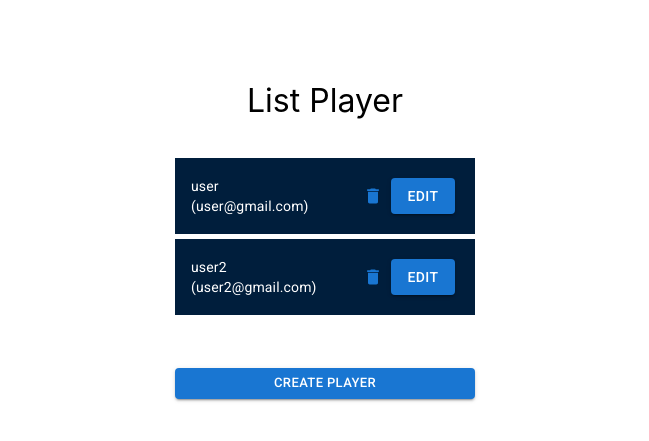
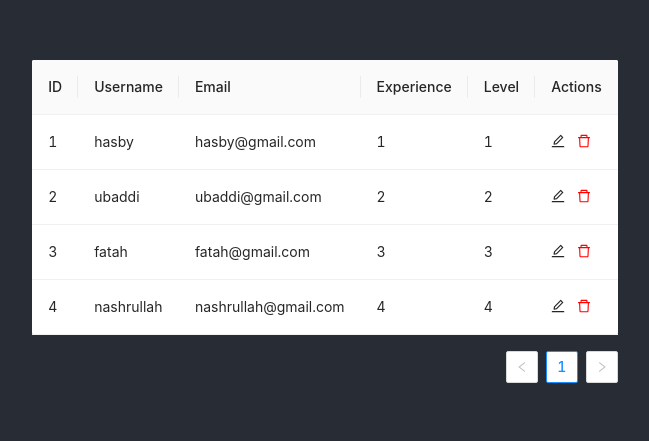
Before and after one commit to hsbysddq/RESTful-API, a React (Create React App) app in the folder client/: page / in a window 1280 px wide. Shown: the part 171-612 px from the top of the page, without its empty margins (315-964 px from the left). Built offline with nearby package versions, Linux system fonts and the light colour scheme.

Commit message:
resolve and complate edit funcion

```diff
--- a/client/public/index.html
+++ b/client/public/index.html
@@ -15,14 +15,6 @@
       user's mobile device or desktop. See https://developers.google.com/web/fundamentals/web-app-manifest/
     -->
     <link rel="manifest" href="%PUBLIC_URL%/manifest.json" />
-    <link
-      rel="stylesheet"
-      href="https://fonts.googleapis.com/css?family=Roboto:300,400,500,700&display=swap"
-    />
-    <link
-      rel="stylesheet"
-      href="https://fonts.googleapis.com/icon?family=Material+Icons"
-    />
     <!--
       Notice the use of %PUBLIC_URL% in the tags above.
       It will be replaced with the URL of the `public` folder during the build.
--- /dev/null
+++ b/client/src/App.css
@@ -0,0 +1,38 @@
+.App {
+  text-align: center;
+}
+
+.App-logo {
+  height: 40vmin;
+  pointer-events: none;
+}
+
+@media (prefers-reduced-motion: no-preference) {
+  .App-logo {
+    animation: App-logo-spin infinite 20s linear;
+  }
+}
+
+.App-header {
+  background-color: #282c34;
+  min-height: 100vh;
+  display: flex;
+  flex-direction: column;
+  align-items: center;
+  justify-content: center;
+  font-size: calc(10px + 2vmin);
+  color: white;
+}
+
+.App-link {
+  color: #61dafb;
+}
+
+@keyframes App-logo-spin {
+  from {
+    transform: rotate(0deg);
+  }
+  to {
+    transform: rotate(360deg);
+  }
+}
--- a/client/src/App.js
+++ b/client/src/App.js
@@ -1,80 +1,176 @@
-import React, { useState } from 'react';
-import {BrowserRouter, Routes, Route} from "react-router-dom";
-import Home from "./pages/home.page";
-import { Edit } from "./pages/edit.page";
-import { Player } from "./pages/player.page";
+import 'antd/dist/antd.css';
+import './App.css';
+import { Button, Table, Modal, Input } from 'antd';
+import { useState } from 'react';
+import { EditOutlined, DeleteOutlined } from '@ant-design/icons'
 
-const App = () => {
+function App() {
+  const [isEditing, setIsEditing] = useState(false)
+  const [editingPlayer, setEditingPlayer] = useState(null)
   const [players, setPlayers] = useState([
     {
       id: 1,
-      username: 'user',
-      email: 'user@gmail.com',
-      password: 'Katasandi1'
+      username: 'hasby',
+      email: 'hasby@gmail.com',
+      experience: '1',
+      level: '1'
     },
     {
       id: 2,
-      username: 'user2',
-      email: 'user2@gmail.com',
-      password: 'Katasandi12'
-    }
+      username: 'ubaddi',
+      email: 'ubaddi@gmail.com',
+      experience: '2',
+      level: '2'
+    },
+    {
+      id: 3,
+      username: 'fatah',
+      email: 'fatah@gmail.com',
+      experience: '3',
+      level: '3'
+    },
+    {
+      id: 4,
+      username: 'nashrullah',
+      email: 'nashrullah@gmail.com',
+      experience: '4',
+      level: '4'
+    },
   ])
-  const [tmpPlayer, setTmpPlayer] = useState({
-    username: '',
-    email: '',
-    password: ''
-  })
 
-  const onCreate = () => {
-    setPlayers([
-      ...players,
-      {
-        id: Date.now(),
-        username: tmpPlayer.username,
-        email: tmpPlayer.email,
-        password: tmpPlayer.password
+  const columns = [
+    {
+      key: '1',
+      title: 'ID',
+      dataIndex: 'id'
+    },
+    {
+      key: '2',
+      title: 'Username',
+      dataIndex: 'username'
+    },
+    {
+      key: '3',
+      title: 'Email',
+      dataIndex: 'email'
+    },
+    {
+      key: '4',
+      title: 'Experience',
+      dataIndex: 'experience'
+    },
+    {
+      key: '5',
+      title: 'Level',
+      dataIndex: 'level'
+    },
+    {
+      key: '6',
+      title: 'Actions',
+      render: (record) => {
+        return (
+        <>
+          <EditOutlined
+            onClick={ () => {
+              onEditPlayer(record);
+            }}
+          />
+
+          <DeleteOutlined
+            onClick={ () => {
+              onDeletePlayer(record)
+            }}
+            style={{ color: "red", marginLeft: 12 }}
+          />
+        </>
+        );
+      },
+    },
+  ];
+
+  const onDeletePlayer = (record) => {
+    Modal.confirm({
+      title: 'Are you sure, you want to delete player',
+      okText: 'Yes',
+      okType: 'danger',
+      onOk:() => {
+        setPlayers( (pre) => {
+          return pre.filter(player => player.id != record.id);
+        });
       }
-    ])
-    setTmpPlayer({
-      username: '',
-      email: '',
-      password: ''
     })
+
+  };
+
+  const onEditPlayer = (record) => {
+    setIsEditing(true);
+    setEditingPlayer({...record})
+  };
+
+  const resetEditing = () => {
+    setIsEditing(false);
+    setEditingPlayer(null)
   }
 
-  const onDelete = (id) => (e) => {
-    const newPlayers = [...players].filter(player => player.id !== id)
-    setPlayers(newPlayers)
-  }
+  return (
+    <div className="App">
+      <header className="App-header">
+        <Table columns={columns} dataSource={players}></Table>
+        <Modal
+          title= "Edit Player"
+          visible= {isEditing}
+          okText= "Save"
+          onCancel= { () => {
+            resetEditing()
+          }}
+          onOk= { () => {
+            setPlayers(pre => {
+              return pre.map(player => {
+                if (player.id === editingPlayer.id) {
+                  return editingPlayer;
+                } else {
+                  return player;
+                }
+              });
+            });
+            resetEditing();
+          }}
+        >
+          <Input value={editingPlayer?.username}
+            onChange={ (e) => {
+              setEditingPlayer(pre => {
+                return { ...pre, username:e.target.value };
+              });
+            }}
+          />
 
-  const onEdit = (id) => {
-    setPlayers([
-      ...players,
-      {
-        username: tmpPlayer.username,
-        email: tmpPlayer.email
-      }
-    ])
-    setTmpPlayer({
-      username: '',
-      email: '',
-      password: ''
-    })
-  }
+          <Input value={editingPlayer?.email}
+            onChange={ (e) => {
+              setEditingPlayer(pre => {
+                return { ...pre, email:e.target.value };
+              });
+            }}
+          />
 
+          <Input value={editingPlayer?.experience}
+            onChange={ (e) => {
+              setEditingPlayer(pre => {
+                return { ...pre, experience:e.target.value };
+              });
+            }}
+          />
 
-
-  return (
-    <React.StrictMode>
-      <BrowserRouter>
-        <Routes>
-          <Route path="/" element={<Home players={players} onDelete={onDelete} />} />
-          <Route path="/player" element={<Player onCreate={onCreate} setTmpPlayer={setTmpPlayer} tmpPlayer={tmpPlayer} />} />
-          <Route path="/edit" element={<Edit onEdit={onEdit} setTmpPlayer={setTmpPlayer} tmpPlayer={tmpPlayer} />} />
-        </Routes>
-      </BrowserRouter>
-    </React.StrictMode>
-  )
+          <Input value={editingPlayer?.level}
+            onChange={ (e) => {
+              setEditingPlayer(pre => {
+                return { ...pre, level:e.target.value };
+              });
+            }}
+          />
+        </Modal>
+      </header>
+    </div>
+  );
 }
 
 export default App;
--- a/client/src/components/player-item.component.jsx
+++ /dev/null
@@ -1,26 +0,0 @@
-import { IconButton, ListItem, ListItemText } from "@mui/material"
-import { Delete } from '@mui/icons-material'
-import { Button } from "@mui/material"
-import { Link } from 'react-router-dom'
-import styles from './player-item.module.css'
-
-export const PlayerItem = (props) => {
-    return (
-        <div className={styles.container}>
-            <ListItem>
-                <ListItemText primary={`${props.username} (${props.email})`} />
-            </ListItem>
-            <IconButton aria-label="delete" onClick={props.onDelete(props.id)} color="primary" >
-                <Delete fontSize="small"/>
-            </IconButton>
-            <Button aria-label="edit" variant="contained" color="primary">
-            <Link
-                style={{  textDecoration: 'none', color: '#fff' }}
-                to={`/edit`}
-            >
-                Edit
-            </Link>
-            </Button>
-        </div>
-    )
-}
--- a/client/src/components/player-item.module.css
+++ /dev/null
@@ -1,12 +0,0 @@
-.container {
-    display: flex;
-    flex-direction: row;
-    align-items: center;
-    padding-right: 20px;
-    background-color: rgb(0, 30, 60);
-    color: #fff;
-    margin-top: 5px;
-    margin-bottom: 5px;
-    padding-top: 10px;
-    padding-bottom: 10px;
-}
--- a/client/src/pages/edit.css
+++ /dev/null
@@ -1,6 +0,0 @@
-.container {
-    display: flex;
-    justify-content: center;
-    align-items: center;
-    height: 100vh;
-}
--- a/client/src/pages/home.css
+++ /dev/null
@@ -1,6 +0,0 @@
-.container {
-    display: flex;
-    justify-content: center;
-    align-items: center;
-    height: 100vh;
-}
--- a/client/src/pages/home.page.jsx
+++ /dev/null
@@ -1,33 +0,0 @@
-import './home.css'
-import {Button, List, Stack} from '@mui/material';
-import {PlayerItem} from '../components/player-item.component';
-import { Link } from 'react-router-dom';
-
-const Home = (props) => {
-    return (
-        <div className="container">
-        <h1>List Player</h1>
-        <Stack spacing={5} sx={{ width: 300 }}>
-            <div>
-            <List dense={true}>
-                {
-                props.players.map(player => (
-                    <PlayerItem key={player.id} username={player.username} email={player.email} id={player.id} onDelete={props.onDelete} />
-                ))
-                }
-            </List>
-            </div>
-            <Button size="small" variant="contained" className="submit-container">
-            <Link
-                style={{  textDecoration: 'none', color: '#fff' }}
-                to={`/player`}
-            >
-                Create player
-            </Link>
-            </Button>
-        </Stack>
-        </div>
-    )
-}
-
-export default Home
--- a/client/src/pages/player.css
+++ /dev/null
@@ -1,13 +0,0 @@
-.container {
-    display: flex;
-    flex-direction: column;
-    justify-content: center;
-    align-items: center;
-    height: 100vh;
-    width: 100vw;
-}
-
-h1 {
-  margin-bottom: 2%;
-  font-weight: 400;
-}
--- a/client/src/pages/player.page.jsx
+++ /dev/null
@@ -1,63 +0,0 @@
-import './player.css'
-import { Button, Stack, TextField } from "@mui/material"
-import { Link } from 'react-router-dom'
-
-export const Player = (props) => {
-    return (
-        <div className="container">
-            <h1>Create Player</h1>
-            <Stack spacing={5} sx={{ width: 300 }}>
-                <TextField
-                    id="outlined-basic"
-                    label="Username"
-                    variant="outlined"
-                    className="submit-container"
-                    size="small"
-                    onChange={(e) => props.setTmpPlayer({
-                        ...props.tmpPlayer,
-                        username: e.target.value
-                    })}
-                    value={props.tmpPlayer.username}
-                />
-
-                <TextField
-                    id="outlined-basic"
-                    label="Email"
-                    variant="outlined"
-                    className="submit-container"
-                    size="small"
-                    onChange={(e) => props.setTmpPlayer({
-                        ...props.tmpPlayer,
-                        email: e.target.value
-                    })}
-                    value={props.tmpPlayer.email}
-                />
-
-                <TextField
-                    id="outlined-basic"
-                    label="Password"
-                    variant="outlined"
-                    className="submit-container"
-                    size="small"
-                    onChange={(e) => props.setTmpPlayer({
-                        ...props.tmpPlayer,
-                        password: e.target.value
-                    })}
-                    value={props.tmpPlayer.password}
-                />
-
-                <Button size="small" variant="contained" className="submit-container">
-                <Link
-                    style={{  textDecoration: 'none', color: '#fff' }}
-                    to={{
-                        pathname: `/`,
-                    }}
-                    onClick={props.onCreate}
-                >
-                    Submit
-                </Link>
-                </Button>
-            </Stack>
-        </div>
-    )
-}
```
Also changed, not shown: client/package.json (+6 -12 lines), client/src/pages/edit.page.jsx (deleted, +0 -50 lines), 1 other file (tests, documents, lock files or other folders).
